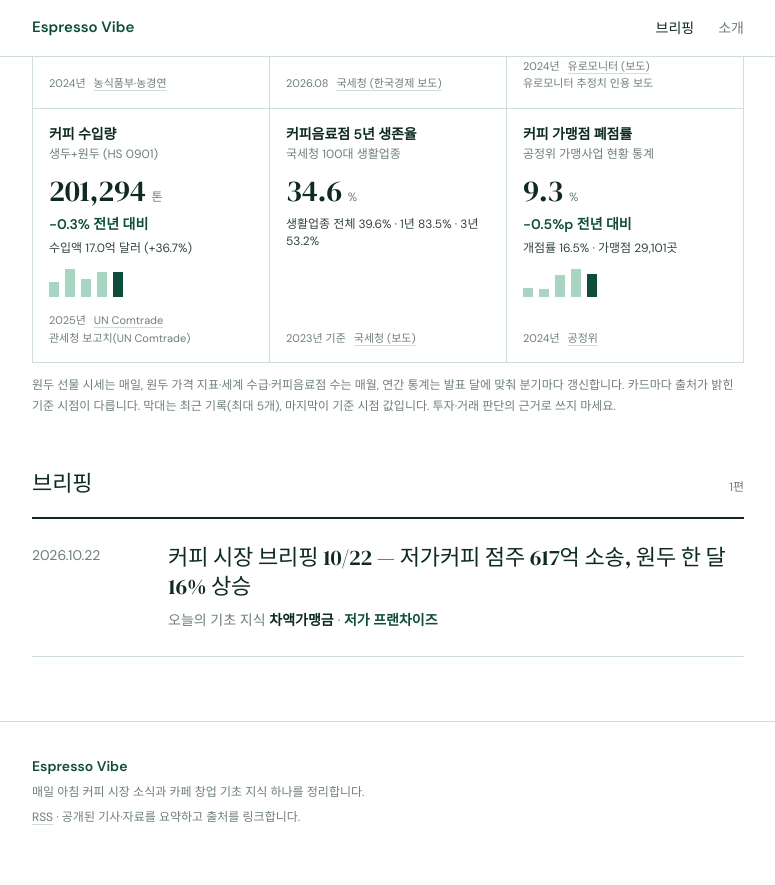
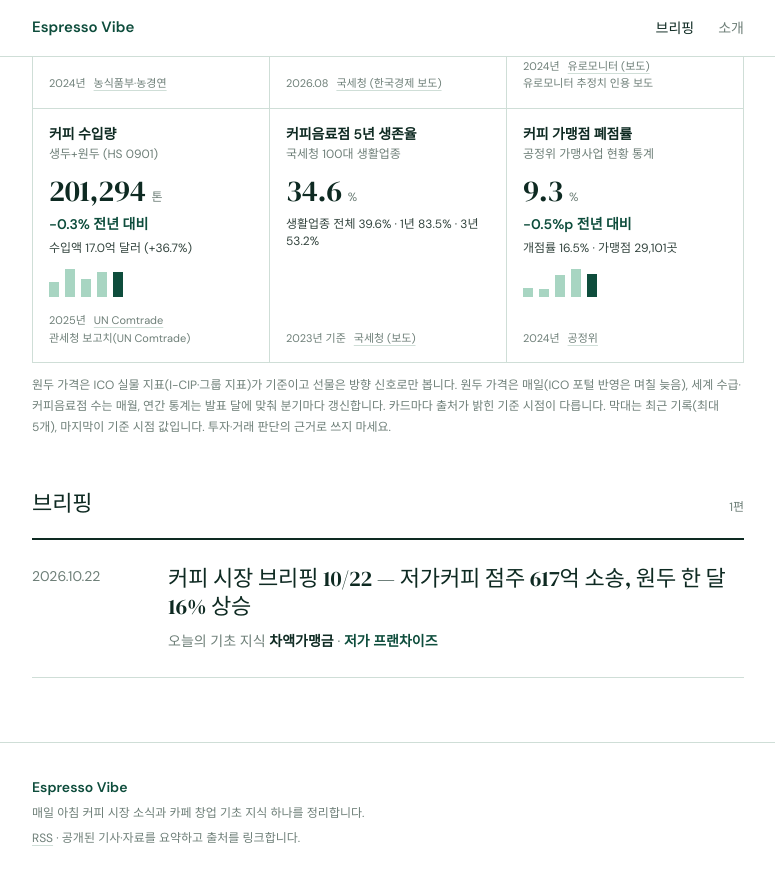
Before and after one commit to Jaydeniel/coffee-briefing-blog, a Jekyll site: the page built from index.md, in a window 1280 px wide and 900 px high, scrolled down 1284 px. Shown: the top 885 px of the window, without its empty margins (252-1027 px from the left). Built offline with Jekyll 4.4.1, drawn with Linux system fonts in a browser that asks for light colours; some web fonts are replaced.

Commit message:
홈 지표 안내: 원두 가격 실물 기준(ICO), 선물은 방향 신호

```diff
--- a/_includes/dashboard.html
+++ b/_includes/dashboard.html
@@ -46,7 +46,7 @@
   </div>
   {%- endif -%}
   {%- endfor %}
-  <p class="dash-note">원두 선물 시세는 매일, 원두 가격 지표·세계 수급·커피음료점 수는 매월, 연간 통계는 발표 달에 맞춰 분기마다 갱신합니다. 카드마다 출처가 밝힌 기준 시점이 다릅니다. 막대는 최근 기록(최대 5개), 마지막이 기준 시점 값입니다. 투자·거래 판단의 근거로 쓰지 마세요.</p>
+  <p class="dash-note">원두 가격은 ICO 실물 지표(I-CIP·그룹 지표)가 기준이고 선물은 방향 신호로만 봅니다. 원두 가격은 매일(ICO 포털 반영은 며칠 늦음), 세계 수급·커피음료점 수는 매월, 연간 통계는 발표 달에 맞춰 분기마다 갱신합니다. 카드마다 출처가 밝힌 기준 시점이 다릅니다. 막대는 최근 기록(최대 5개), 마지막이 기준 시점 값입니다. 투자·거래 판단의 근거로 쓰지 마세요.</p>
 </section>
 <script src="{{ '/assets/js/dashboard.js' | relative_url }}?v={{ site.time | date: '%s' }}" defer></script>
 {%- endif -%}
```
